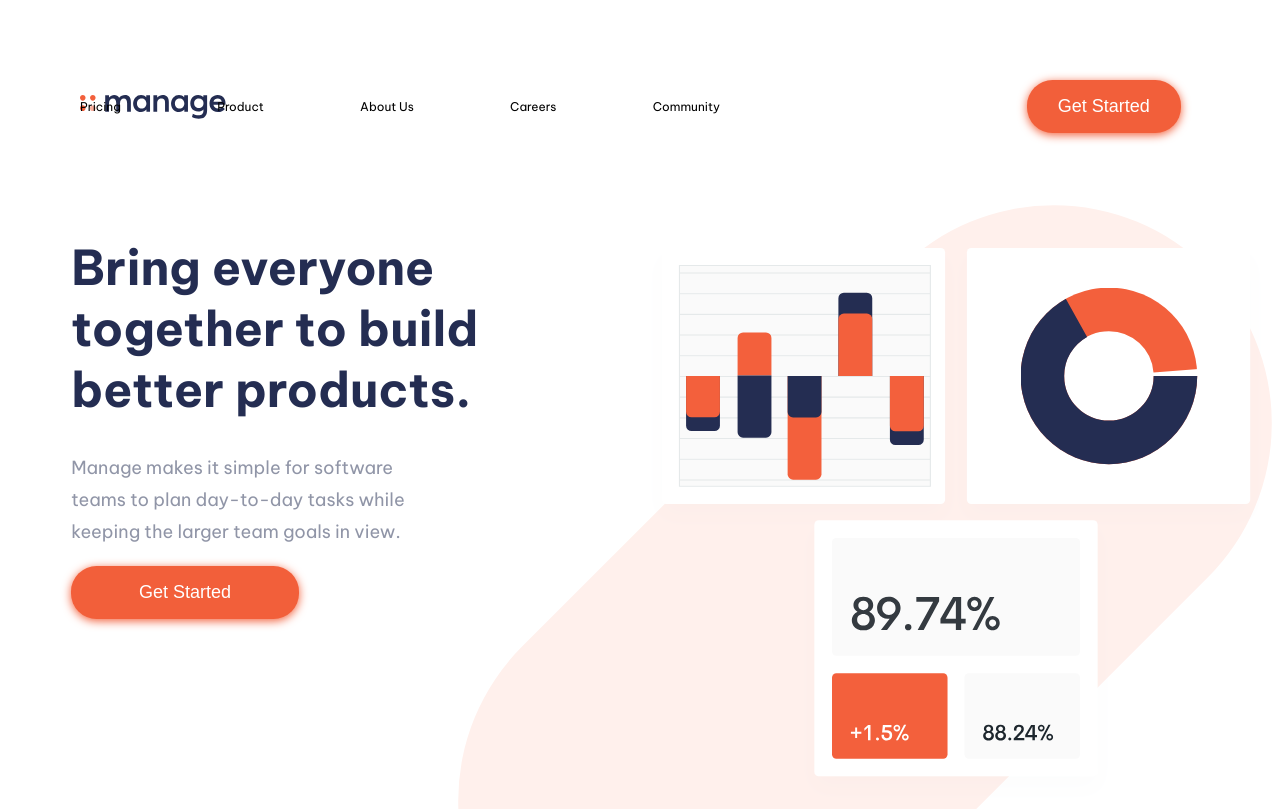
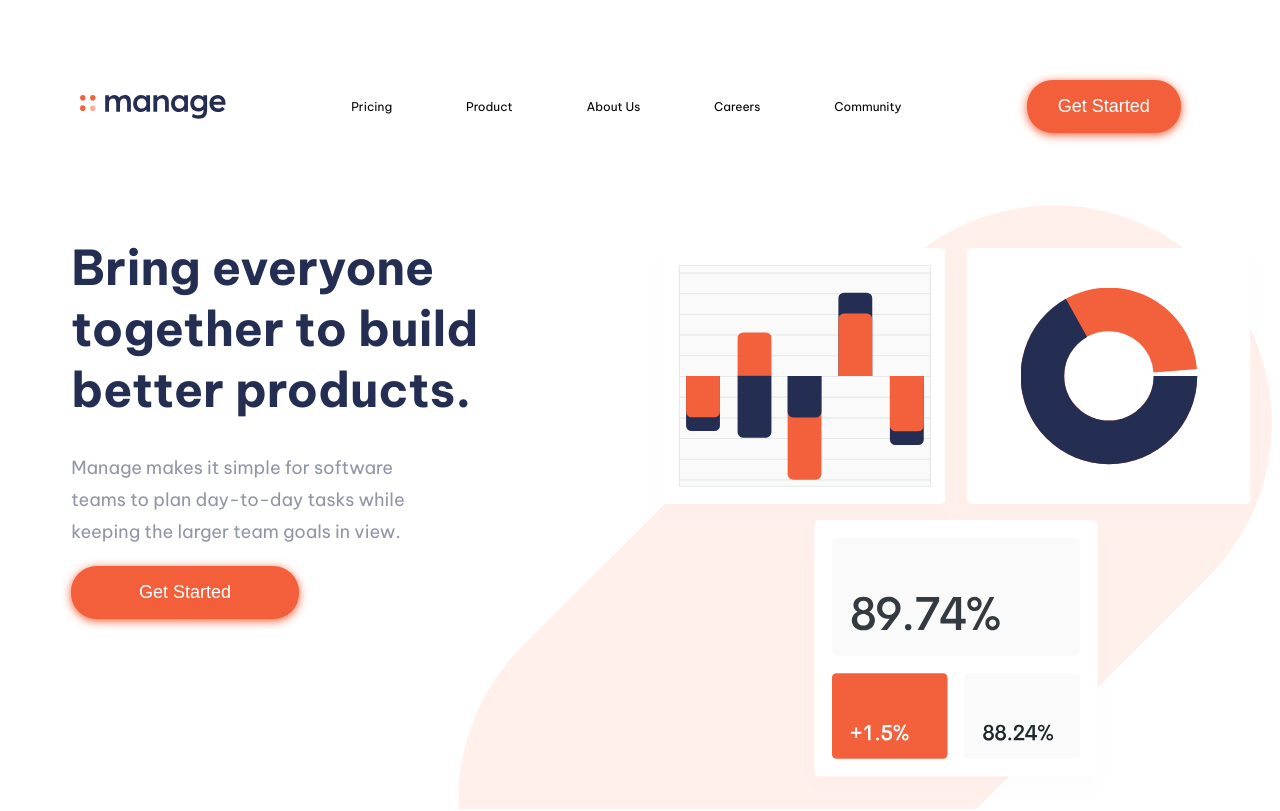
Before and after one commit to Dannimations/Manage-Landing-Page, a plain HTML site: page index.html in a window 1280 px wide. Shown: the top 811 px of the page. Drawn offline with Linux system fonts and the light colour scheme.

Commit message:
Update style.css

```diff
--- a/style.css
+++ b/style.css
@@ -29,7 +29,7 @@ body{
     display: none !important;
 }
 
-.navLinks{
+.mobileNav .navLinks{
     position: fixed;
     z-index: 1000;
 }
```
